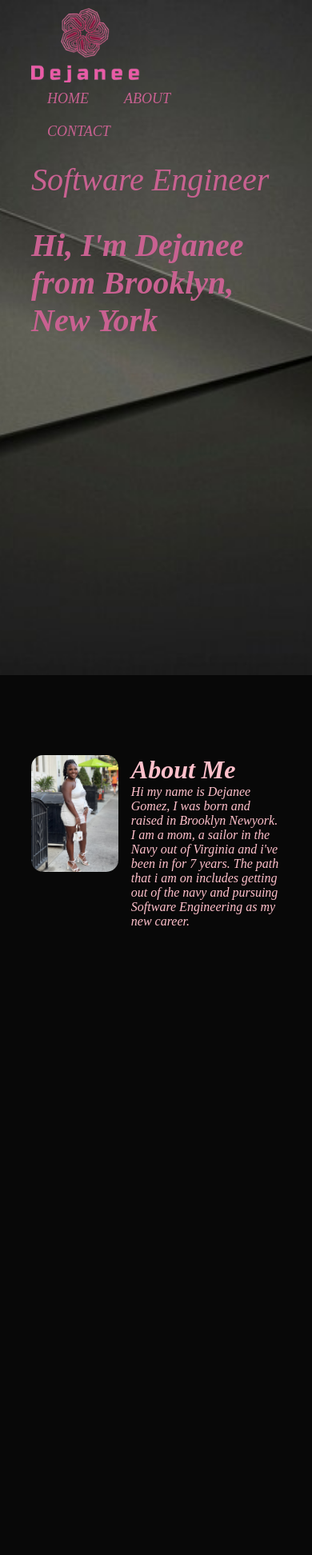
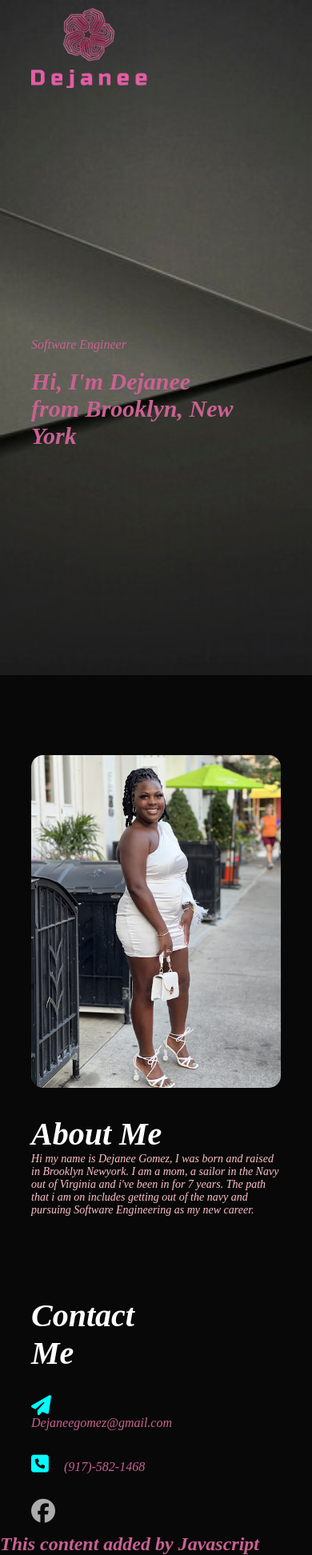
Before and after one commit to dejanee8/Nay_personal_website, a plain HTML site: page index.html in a window 390 px wide. Shown: the whole page at 80% size. Before the commit the page ends 1251 px from the top, so only its background shows below. Drawn offline with Linux system fonts and the light colour scheme.

Commit message:
Finish about section and contact section

```diff
--- a/index.html
+++ b/index.html
@@ -6,17 +6,13 @@
 
     <title>Nay Personal Website</title>
     <link rel="stylesheet" href="style.css" />
+    <script src="https://kit.fontawesome.com/e1da76a482.js" crossorigin="anonymous"></script>
   </head>
   <body>
  <div id="header">
     <div class="container">
       <nav>
         <img src="images/logo.png" class="logo">
-        <ul>
-          <li><a href="#">HOME</a></li>
-          <li><a href="#">ABOUT</a></li>
-          <li><a href="#">CONTACT</a></li>
-      </ul>
  </nav>
         <div class="header-text">
        <p>Software Engineer</p>
@@ -24,7 +20,7 @@
 </div>
 </div>
 </div>
-  <!-----------------------about----------------------->
+  <!-- --------------------about-------------------- -->
   <div id="about">
     <div class="container">
       <div class="row">
@@ -32,7 +28,7 @@
       <img src="images\whiteoutfit.png">
       </div>
       <div class="about-col-2">
-        <h1>About Me</h1>
+        <h1 class="sub-title">About Me</h1>
     <p>Hi my name is Dejanee Gomez, I was born and raised in Brooklyn Newyork.
     I am a mom, a sailor in the Navy out of Virginia and i've been in for 7 years.
      The path that i am on includes getting out of the navy and pursuing Software Engineering as my new career.</p>
@@ -40,6 +36,32 @@
   </div>
   </div>
   </div>
+<!-- -----------------------contact----------------- -->
+  <div id="contact">
+    <div class="container">
+      <div class="row">
+        <div class="contact-left">
+          <h1 class="sub-title">Contact Me</h1>
+          <p><i class="fa-solid fa-paper-plane"></i> Dejaneegomez@gmail.com</p>
+          <p><i class="fa-solid fa-square-phone"></i> (917)-582-1468</p>
+        <div class="social-icons">
+        <a href="https://facebook.com/"><i class="fa-brands fa-facebook"></i></a>
+        </div>
+      </div>
+    </div>
+  </div>
+  </div>
+  <script>const h2 = document.createElement("h2");
+    h2.textContent = "This content added by Javascript";
+    document.querySelector("body").appendChild(h2);
+
+    const input = document.getElementById("button");
+    input.addEventListener("click", function() {
+     alert("i was clicked!");
+    });
+    </script>
+   <footer>
    <script src="script.js"></script>
+   </footer>
     </body>
    </html>
--- a/script.js
+++ b/script.js
@@ -1,3 +1,8 @@
 const h2 = document.createElement("h2");
-h2.textContent = "";
+h2.textContent = "This content added by Javascript";
 document.querySelector("body").appendChild(h2);
+
+const input = document.getElementById("button");
+input.addEventListener("click", function() {
+ alert("i was clicked!");
+});
--- a/style.css
+++ b/style.css
@@ -1,7 +1,11 @@
 * {
     margin: 0;
     padding: 0;
-    font-style: italic;box-sizing: border-box;
+    font-style: italic;
+    box-sizing:border-box;
+}
+html{
+    scroll-behavior: smooth;
 }
 body {
     background: #080808;
@@ -13,8 +17,6 @@ body {
     background-image: url(images/background.jpg);
     background-position: center;
     background-size: cover;
-
-
 }
 .container {
     padding: 10px 10%;
@@ -26,44 +28,21 @@ nav {
      flex-wrap: wrap;
 }
 .logo {
-    width: 140px;
-}
-nav ul li {
-    display: inline-block;
-    list-style: none;
-    margin: 10px 20px;
-}
-
-nav ul li a {
-    color: rgb(201, 97, 145);
-    text-decoration: none;
-    font-size: 18px;
-    position: relative;
-}
-nav ul li a::after {
-    content: '';
-    width: 0%;
-    height: 3px;
-    background: pink;
-    position: absolute;
-    left: 0;
-    bottom: -6px;
-    transition: 0.5s;
-}
-nav ul li a:hover::after {
-    width: 100%;
-
+    width: 150px;
+    cursor:pointer;
 }
 .header-text {
-    margin-top: 5%;
-    font-size: 40px;
+    margin-top: 20%;
+    font-size: 30px;
 }
 .header-text h1 {
     font-size: 40px;
-    margin-top: 35px;
+    margin-top: 20px;
     font-style: italic;
 }
+
 /* ----------------about--------------- */
+
 #about {
     padding: 80px 0;
     color: pink;
@@ -84,3 +63,88 @@ flex-basis: 35%;
 .about-col-2 {
     flex-basis: 60%;
 }
+.sub-title {
+    font-size: 60px;
+    font-weight: 600;
+    color: #fff;
+}
+
+/* -----------------contact--------------- */
+.contact-left {
+flex-basis: 35%;
+}
+.contact-left p {
+    margin-top: 30px;
+}
+.contact-left p i {
+    color: aqua;
+    margin-right: 15px;
+    font-size: 25px;
+}
+.social-icons {
+    margin-top: 30px;
+}
+.social-icons a {
+    text-decoration: none;
+    font-size: 30px;
+    margin-right: 15px;
+    color: #ababab;
+    display: inline-block;
+    transition: transform 0.5s;
+}
+.social-icons a:hover {
+    color: #ff004f;
+    transform: translateY(-5px);
+}
+/* --------------------css for small screens----------- */
+nav .fa {
+    display: none;
+}
+@media only screen and (max-width: 600px) {
+    #header{
+        background-image: url(images/background.jpg);
+    }
+    .header-text {
+        margin-top: 100%;
+        font-size: 16px;
+    }
+    .header-text h1 {
+        font-size: 30px;
+    }nav .fa {
+        display: block;
+        font-size: 25px;
+    }
+    nav ul {
+        background: black;
+        position: fixed;
+        top: 0;
+        right: -200px;
+        width: 200px;
+        height: 100vh;
+        padding-top: 50px;
+        z-index: 2;
+        transition: right 0.5s;
+    }
+    nav ul li {
+        display: block;
+        margin: 25px;
+    }
+    nav ul .fa {
+        position: absolute;
+        top: 25px;
+        left: 25px;
+        cursor: pointer;
+}
+    .sub-title{
+        font-size: 40px;
+}
+    .about-col-1, .about-col-2 {
+        flex-basis: 100%;
+    }
+    .about-col-1 {
+        margin-bottom: 30px;
+    }
+    .about-col-2 {
+    font-size: 14px;
+}
+}
```
Also changed, not shown: images/adventure.JPG (deleted), images/going out pic.jpg (deleted), images/logo 2.JPG (deleted), images/logo.svg (deleted), images/logo1.jpg (deleted), images/me&londyn.JPG (deleted), images/navy.jpg (deleted), images/navy2.jpg (deleted), images/silkbackground.png (added), images/silkbackground.webp (added), images/vacation.JPG (deleted), images/whiteoutfit.JPG (deleted), images/whiteoutfitcu.JPG (deleted), package-lock.json (added), 3 other files. Lines whose indentation alone changed are shown as unchanged.
